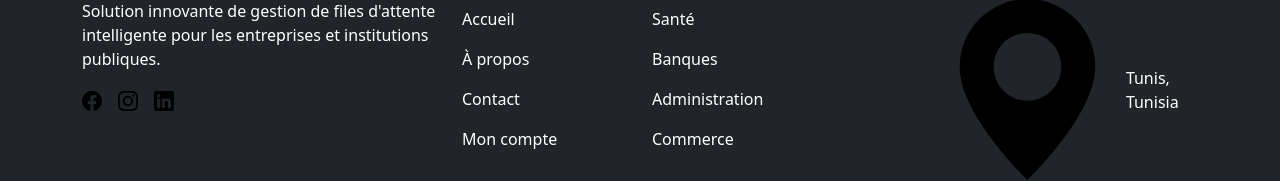
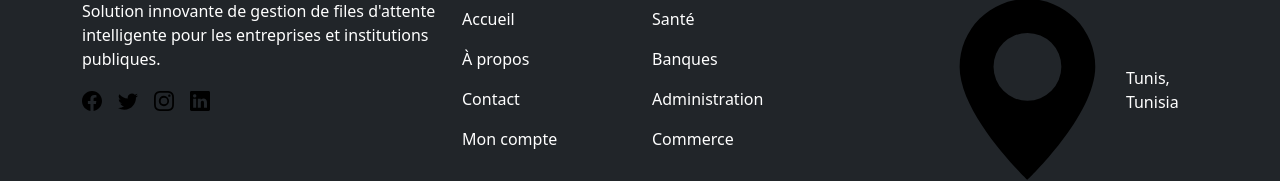
Before and after one commit to Ayoub-ben-hamada/File-d-attente, a React (Create React App) app: page /signup in a window 1280 px wide. Shown: the part 1751-1932 px from the top of the page. Built offline with nearby package versions, Linux system fonts and the light colour scheme; no server answers.

Commit message:
Fix ESLint errors in Footer component

```diff
--- a/src/components/Shared/Footer.tsx
+++ b/src/components/Shared/Footer.tsx
@@ -10,6 +10,7 @@ import {
   EnvelopeFill
 } from 'react-bootstrap-icons';
 import { Link } from 'react-router-dom';
+
 
 const Footer: React.FC = () => {
   const currentYear = new Date().getFullYear();
@@ -26,7 +27,8 @@ const Footer: React.FC = () => {
             </p>
             <div className="d-flex gap-3">
               <a href="http://facebook.com/ayoub.benhamada.3" className="text-white"><Facebook size={20} /></a>
-              <a href="https://www.instagram.com/ayoub_ben_hamada/" className="text-white"><Instagram size={20} /></a>
+              <a href="https://www.instagram.com/ayoub_ben_hamada/" className="text-white"><Twitter size={20} /></a>
+              <a href="https://x.com/" className="text-white"><Instagram size={20} /></a>
               <a href="https://www.linkedin.com/in/ayoub-benhamada-67a303310/" className="text-white"><Linkedin size={20} /></a>
             </div>
           </Col>
```
